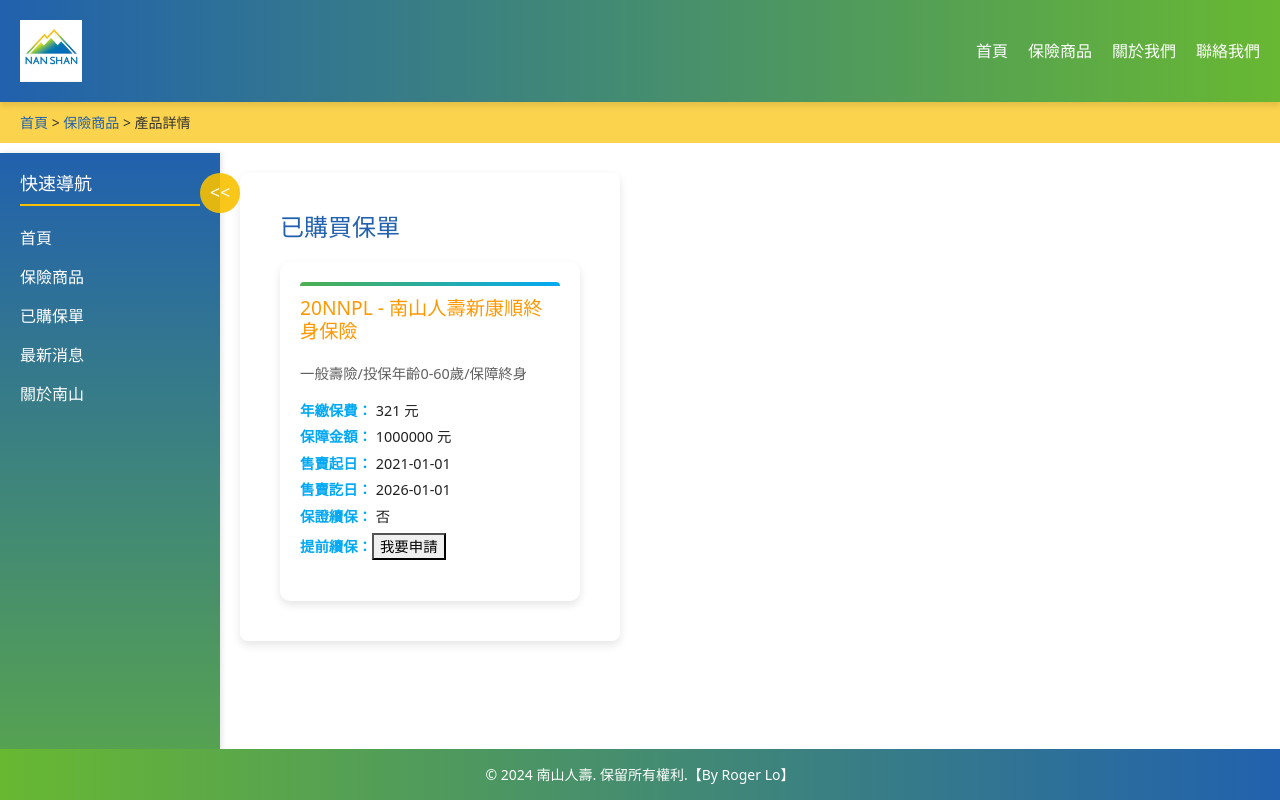
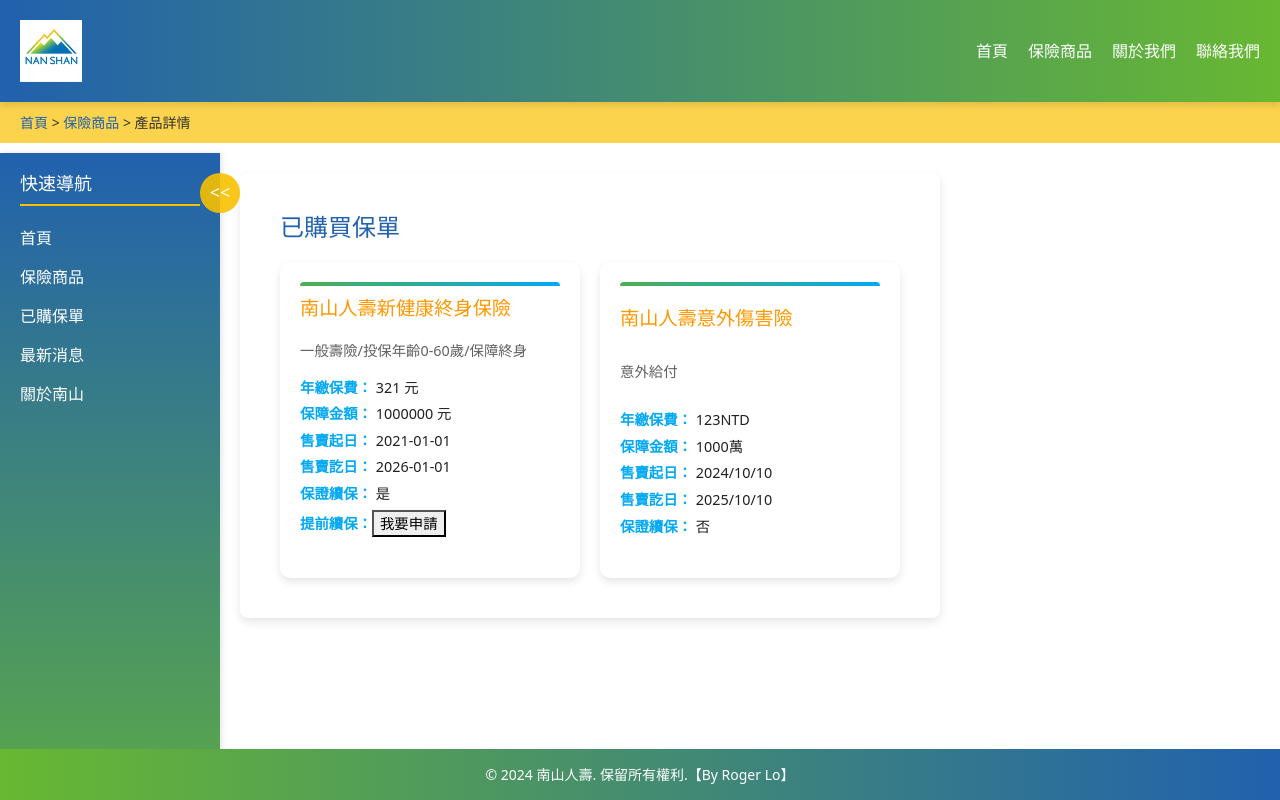
Before and after one commit to yiwen0507/vueHW_W8, a Vue app: page /alreadypurchased in a window 1280 px wide. Shown: the top 800 px of the page. Built offline with nearby package versions, Linux system fonts and the light colour scheme.

Commit message:
保單細節、已購保單data driven

```diff
--- a/src/components/AlreadyPurchased.vue
+++ b/src/components/AlreadyPurchased.vue
@@ -4,18 +4,18 @@
         <h1>已購買保單</h1>
         <RouterView></RouterView>
         <div class="policy-container">
-          <div class="policy-card">
-            <h2>20NNPL - 南山人壽新康順終身保險</h2>
-            <p>一般壽險/投保年齡0-60歲/保障終身</p>
-            <ul>
-              <li><strong>年繳保費：</strong> 321 元</li>
-              <li><strong>保障金額：</strong> 1000000 元</li>
-              <li><strong>售賣起日：</strong> 2021-01-01</li>
-              <li><strong>售賣訖日：</strong> 2026-01-01</li>
-              <li><strong>保證續保：</strong> 否</li>
-              <li>
+          <div class="policy-card" v-for:="(product, index) in products" :key="index">
+            <h2>{{ product.policyName }}</h2>
+            <p>{{ product.policyDesc }}</p>
+            <ul >
+              <li><strong>年繳保費：</strong> {{ product.pricePerYear }}</li>
+              <li><strong>保障金額：</strong> {{ product.coverage }}</li>
+              <li><strong>售賣起日：</strong> {{ product.startDate }}</li>
+              <li><strong>售賣訖日：</strong> {{ product.endDate }}</li>
+              <li><strong>保證續保：</strong> {{ product.guaranteedRenewal }}</li>
+              <li v-show="product.guaranteedRenewal === '是'">
                 <strong>提前續保：</strong>
-                <button @click="goToApply">我要申請</button>
+                <button @click="goToApply(product.policyName)">我要申請</button>
               </li>
             </ul>
           </div>
@@ -27,10 +27,42 @@
   <script>
   import '@/assets/cardStyle.css';
   export default {
-  methods: {
-    goToApply() {
-      this.$router.push({ name: 'apply' });
+    data(){
+      return {
+        //保單資料
+        products: [
+            {
+                policyCode: '20NNPL',
+                policyName : '南山人壽新健康終身保險',
+                policyDesc: '一般壽險/投保年齡0-60歲/保障終身',
+                pricePerYear: '321 元',
+                coverage: '1000000 元',
+                startDate: '2021-01-01',
+                endDate: '2026-01-01',
+                guaranteedRenewal: '是',
+            },
+            {
+                policyCode: 'DHI',
+                policyName : '南山人壽意外傷害險',
+                policyDesc: '意外給付',
+                pricePerYear: '123NTD',
+                coverage: '1000萬',
+                startDate: '2024/10/10',
+                endDate: '2025/10/10',
+                guaranteedRenewal: '否',
+            },
+        ]
+      };
+    },
+    methods: {
+      goToApply(policyName) {
+        this.$router.push(
+          { name: 'apply',
+            query:{
+              name: policyName
+            }
+          });
+      }
     }
-  }
 };
   </script>
--- a/src/components/ApplySuccess.vue
+++ b/src/components/ApplySuccess.vue
@@ -1,12 +1,16 @@
 <template>
     <div>
-        <h4 class="red-text">申請完成</h4>
+        <h4 class="red-text">已申請提前續保:【"{{productName}}"】，請等待專人聯繫</h4>
     </div>
 </template>
 
 <script>
     export default {
-
+        computed:{
+            productName () {
+                return this.$route.query.name
+            }
+        }
     }
 </script>
 
--- a/src/components/InsuranceDetail.vue
+++ b/src/components/InsuranceDetail.vue
@@ -2,12 +2,13 @@
     <div>
         <main>
             <div>
-                <h1>保單詳情-[{{productCode }}_{{productName }}]</h1>
+                <h1>保單詳情-【{{productCode }}_{{productName }}】</h1>
                 <button type="button" class="btn btn-primary" @click="goBack">回前頁</button>
             </div>
             <div>
-                <p>身故給付</p>
-                <p>意外給付</p>
+                <ul v-for="(detail, index) in details" :key="index">
+                    <li>{{ detail }}</li>
+                </ul>
             </div>
         </main>
     </div>
@@ -22,12 +23,19 @@
             }
         },
         computed: {
-            // 通过 query 获取传递的参数
+            // query傳遞參數
             productCode() {
                 return this.$route.query.code;
             },
             productName () {
                 return this.$route.query.name;
+            },
+            details() {
+                const detail_1 = this.$route.query.detail_1 || '';
+                const detail_2 = this.$route.query.detail_2 || '';
+                const detail_3 = this.$route.query.detail_3 || '';
+                // detail組成組數
+                return [detail_1, detail_2, detail_3].filter(detail => detail !== '');
             }
         }
     }
--- a/src/components/InsuranceProducts.vue
+++ b/src/components/InsuranceProducts.vue
@@ -30,8 +30,8 @@
                     {{ product.guaranteedRenewal }}
                 </td>
                 <td>
-                    <button type="button" class="btn btn-primary" @click="goToDetail(product.policyCode, product.policyName)">查看</button>
-                    <button type="button" class="btn btn-primary" @click="goToSuccess">購買</button>
+                    <button type="button" class="btn btn-primary" @click="goToDetail(product)">查看</button>
+                    <button type="button" class="btn btn-primary" @click="goToSuccess(product.policyName)">購買</button>
                 </td>
                 </tr>
             </tbody>
@@ -48,40 +48,58 @@
                 //保單資料
                 products: [
                     {
-                        policyCode: '南山人壽新健康終身保險',
-                        policyName : '20NNPL',
+                        policyCode: '20NNPL',
+                        policyName : '南山人壽新健康終身保險',
                         policyDesc: 'for test',
                         pricePerYear: '111NTD',
                         coverage: '123萬',
                         startDate: '2024/10/10',
                         endDate: '2025/10/10',
                         guaranteedRenewal: '是',
+                        policyDetail: {
+                            detail_1: '11111_1',
+                            detail_2: '22222_1',
+                            detail_3: '33333_1'
+                        }
                     },
                     {
-                        policyCode: '南山人壽意外傷害險',
-                        policyName : 'DHI',
+                        policyCode: 'DHI',
+                        policyName : '南山人壽意外傷害險',
                         policyDesc: '意外給付',
                         pricePerYear: '123NTD',
                         coverage: '1000萬',
                         startDate: '2024/10/10',
                         endDate: '2025/10/10',
                         guaranteedRenewal: '否',
+                        policyDetail: {
+                            detail_1: '11111_2',
+                            detail_2: '22222_2',
+                            detail_3: '33333_2'
+                        }
                     },
                 ]
             };
         },
         methods: {
-            goToDetail(policyCode, policyName) {
+            goToDetail(product) {
                 this.$router.push({
                     path: `/detail`,
                     query: {
-                        code: policyCode,
-                        name: policyName
+                        code: product.policyCode,
+                        name: product.policyName ,
+                        detail_1: product.policyDetail.detail_1 || '', // 防止 undefined 错误
+                        detail_2: product.policyDetail.detail_2 || '',
+                        detail_3: product.policyDetail.detail_3 || '',
                     }
                 });
             },
-            goToSuccess() {
-                this.$router.push({ path: `/purchasedsuccess` });
+            goToSuccess(policyName) {
+                this.$router.push({
+                    path: `/purchasedsuccess`,
+                    query:{
+                        name: policyName,
+                    }
+                });
             }
         }
     }
--- a/src/components/PurchasedSuccess.vue
+++ b/src/components/PurchasedSuccess.vue
@@ -1,14 +1,19 @@
 <template>
     <div>
-        <main>
-            <h1>SUCCESS</h1>
-            <p>該頁將在 <span>{{count}}</span> 秒後自動跳轉 </p>
+        <main class="centered-content">
+            <h2>{{ productName }}</h2>
+            <h2>加保成功!</h2>
+            <p>電子保單將以加密附件寄送到您的信箱</p>
+            <p>若三日內尚未收到，請與「保戶服務部」聯繫:</p>
+            <p>0800-020-060</p>
+            <h4>...畫面將於 <span class="blue-text">{{count}}</span> 秒後跳轉至「保險商品頁」... </h4>
             <!-- <router-link to="/insuranceproduct">回到保險商品</router-link> -->
         </main>
     </div>
 </template>
 
 <script>
+import '@/assets/cardStyle.css';
     export default {
         data () {
             return {
@@ -19,14 +24,24 @@
             // 倒數功能
             countDown () {
             // 執行一次，count減1
-                this.count--
                 if (this.count === 0) {
                     this.$router.push('/insuranceproduct')
                 }
                 // 每秒執行一次
                 setTimeout(() => {
+                    this.count--
                     this.countDown()
                 }, 1000)
+
+                // setTimeout(function(){
+                //     this.count -= 1
+                //     this.countDown()
+                // }.bind(this), 1000);  // 使用 bind 綁定 this
+            }
+        },
+        computed: {
+            productName () {
+                return this.$route.query.name;
             }
         },
         mounted () {
@@ -36,5 +51,15 @@
 </script>
 
 <style lang="scss" scoped>
-
+.centered-content {
+  display: flex;
+  flex-direction: column;
+  justify-content: center; /* 垂直居中 */
+  align-items: center; /* 水平居中 */
+  min-height: 100vh; /* 使内容居中对齐屏幕高度 */
+  text-align: center; /* 文本居中 */
+}
+.blue-text{
+    color:blue
+}
 </style>
```
Also changed, not shown: src/main.js (+1 -18 lines).
